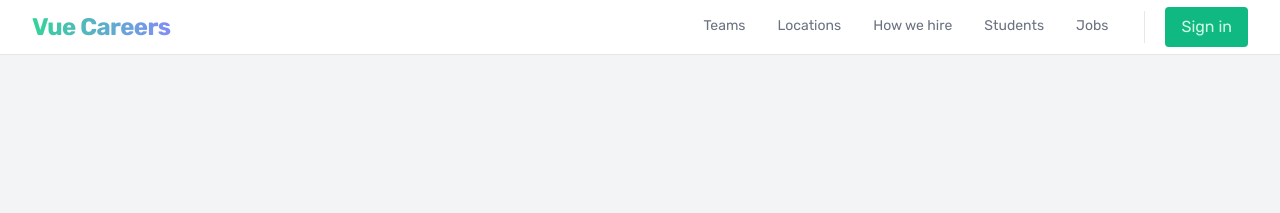
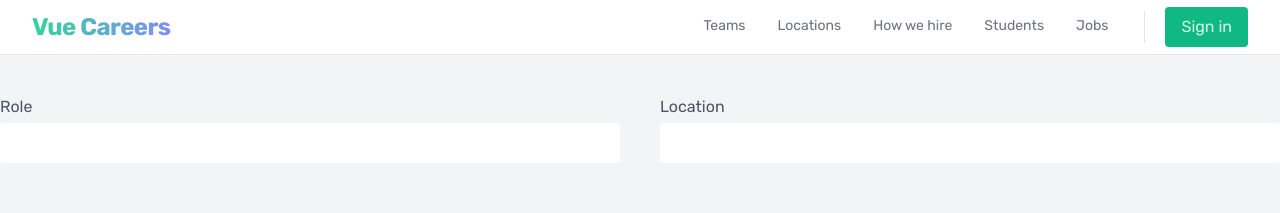
Before and after one commit to JeanCastellotti/vue-job-search, a Vue app: page /jobs in a window 1280 px wide. Shown: the top 213 px of the page. Built offline with nearby package versions, Linux system fonts and the light colour scheme.

Commit message:
install vue router

```diff
--- a/package.json
+++ b/package.json
@@ -11,7 +11,8 @@
     "format": "prettier --write src/"
   },
   "dependencies": {
-    "vue": "^3.3.4"
+    "vue": "^3.3.4",
+    "vue-router": "^4.2.4"
   },
   "devDependencies": {
     "@rushstack/eslint-patch": "^1.2.0",
--- a/src/App.vue
+++ b/src/App.vue
@@ -1,15 +1,12 @@
-<script>
+<script setup>
 import TheHeader from './components/TheHeader.vue'
-
-export default {
-  components: {
-    TheHeader
-  }
-}
 </script>
 
 <template>
   <div class="min-h-screen bg-gray-100">
     <TheHeader />
+    <main class="container mx-auto">
+      <RouterView />
+    </main>
   </div>
 </template>
--- a/src/components/HeaderNavItem.vue
+++ b/src/components/HeaderNavItem.vue
@@ -1,4 +1,6 @@
 <script setup>
+// import { RouterLink } from 'vue-router'
+
 defineProps({
   url: {
     type: String,
@@ -13,11 +15,11 @@ defineProps({
 
 <template>
   <li>
-    <a
-      :href="url"
+    <RouterLink
+      :to="url"
       class="inline-block border-b-2 border-transparent p-4 transition hover:border-b-emerald-500 hover:bg-emerald-50 hover:text-emerald-500"
     >
       {{ label }}
-    </a>
+    </RouterLink>
   </li>
 </template>
--- /dev/null
+++ b/src/components/SearchForm.vue
@@ -0,0 +1,14 @@
+<script setup>
+import { ref } from 'vue'
+import SearchFormInput from './SearchFormInput.vue'
+
+const role = ref('')
+const location = ref('')
+</script>
+
+<template>
+  <form class="flex gap-10">
+    <SearchFormInput v-model="role" label="role" />
+    <SearchFormInput v-model="location" label="location" />
+  </form>
+</template>
--- /dev/null
+++ b/src/components/SearchFormInput.vue
@@ -0,0 +1,21 @@
+<script setup>
+defineProps({
+  label: String,
+  modelValue: String
+})
+
+defineEmits(['update:modelValue'])
+</script>
+
+<template>
+  <div class="flex flex-1 flex-col gap-1">
+    <label :for="label" class="capitalize text-gray-600">{{ label }}</label>
+    <input
+      type="text"
+      :id="label"
+      :value="modelValue"
+      @input="$emit('update:modelValue', $event.target.value)"
+      class="flex-1 rounded px-4 py-2"
+    />
+  </div>
+</template>
--- a/src/components/TheHeader.vue
+++ b/src/components/TheHeader.vue
@@ -30,7 +30,7 @@ export default {
 </script>
 
 <template>
-  <header class="sticky top-0 bg-white">
+  <header class="sticky top-0 mb-10 bg-white">
     <div class="flex items-center justify-between border-b px-8">
       <TheLogo />
       <div class="flex items-center gap-5">
@@ -40,7 +40,7 @@ export default {
           <HeaderUserAvatar />
           <AppButton type="danger" @click="logout">Logout</AppButton>
         </template>
-        <AppButton v-else @click="login">Sign in</AppButton>
+        <AppButton v-else icon="IconSignIn" data-type="foo" @click="login">Sign in</AppButton>
       </div>
     </div>
 
--- a/src/components/TheLogo.vue
+++ b/src/components/TheLogo.vue
@@ -1,8 +1,8 @@
 <template>
-  <a
-    href="/"
+  <RouterLink
+    to="/"
     class="bg-gradient-to-r from-emerald-400 to-indigo-400 bg-clip-text text-2xl font-bold tracking-tight text-transparent"
   >
     Vue Careers
-  </a>
+  </RouterLink>
 </template>
--- /dev/null
+++ b/src/components/icons/IconSignIn.vue
@@ -0,0 +1,14 @@
+<template>
+  <svg xmlns="http://www.w3.org/2000/svg" viewBox="0 0 20 20" fill="currentColor" class="h-5 w-5">
+    <path
+      fill-rule="evenodd"
+      d="M3 4.25A2.25 2.25 0 015.25 2h5.5A2.25 2.25 0 0113 4.25v2a.75.75 0 01-1.5 0v-2a.75.75 0 00-.75-.75h-5.5a.75.75 0 00-.75.75v11.5c0 .414.336.75.75.75h5.5a.75.75 0 00.75-.75v-2a.75.75 0 011.5 0v2A2.25 2.25 0 0110.75 18h-5.5A2.25 2.25 0 013 15.75V4.25z"
+      clip-rule="evenodd"
+    />
+    <path
+      fill-rule="evenodd"
+      d="M6 10a.75.75 0 01.75-.75h9.546l-1.048-.943a.75.75 0 111.004-1.114l2.5 2.25a.75.75 0 010 1.114l-2.5 2.25a.75.75 0 11-1.004-1.114l1.048-.943H6.75A.75.75 0 016 10z"
+      clip-rule="evenodd"
+    />
+  </svg>
+</template>
--- a/src/main.js
+++ b/src/main.js
@@ -2,5 +2,6 @@ import './assets/tailwind.css'
 
 import { createApp } from 'vue'
 import App from './App.vue'
+import router from './router'
 
-createApp(App).mount('#app')
+createApp(App).use(router).mount('#app')
--- /dev/null
+++ b/src/pages/HomePage.vue
@@ -0,0 +1,3 @@
+<template>
+  <h1 class="text-2xl text-gray-800">Home</h1>
+</template>
--- /dev/null
+++ b/src/pages/JobsPage.vue
@@ -0,0 +1,7 @@
+<script setup>
+import SearchForm from '@/components/SearchForm.vue'
+</script>
+
+<template>
+  <SearchForm />
+</template>
```
Also changed, not shown: src/router/index.js (added, +16 -0 lines), 2 other files (tests, documents, lock files or other folders).
